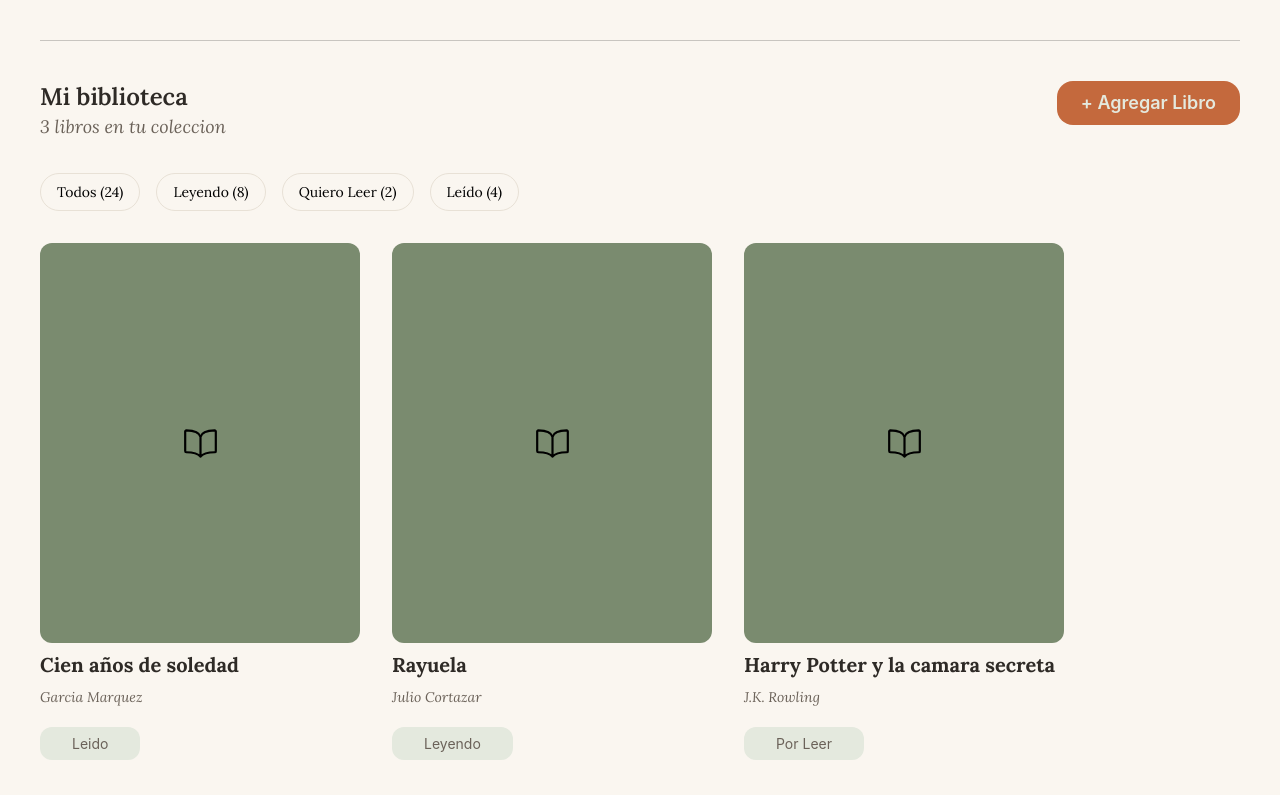
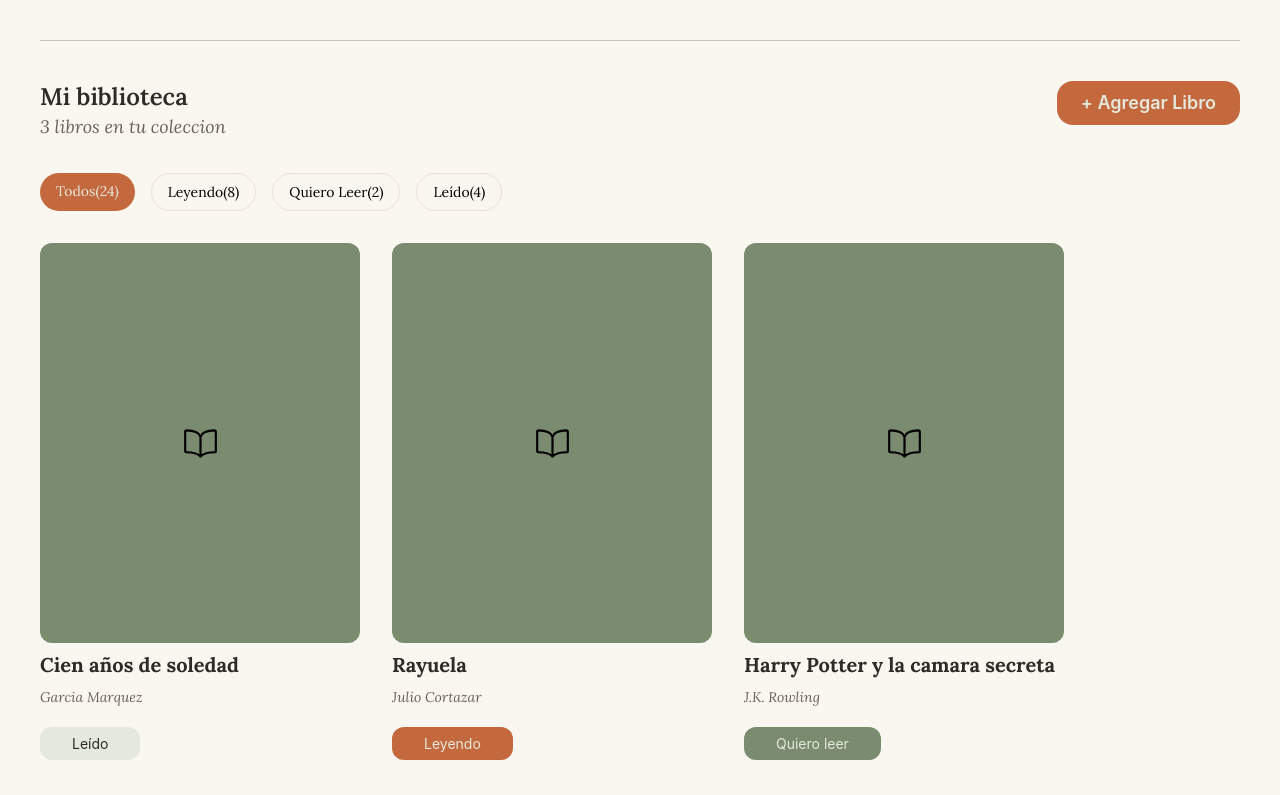
Before and after one commit to AArnedo/reading-dashboard, a React app in the folder client/frontend/: page / in a window 1280 px wide. Shown: the part 547-1342 px from the top of the page. Built offline with nearby package versions, Linux system fonts and the light colour scheme; the HTML template or start-up script is replaced by a standard one.

Commit message:
se agrego funcionalidad a los filtros con los books y tambien funcionalidad a la barra del search del Header

```diff
--- a/client/frontend/src/components/BookCard.jsx
+++ b/client/frontend/src/components/BookCard.jsx
@@ -1,8 +1,12 @@
 import React from 'react'
 import { IoBookOutline } from "react-icons/io5";
+import { bookStatus } from '../data/bookStatus';
 
 
 export const BookCard = ({ title, author,status }) => {
+
+  const statusInfo = bookStatus[status]
+
   return (
     <div className='flex flex-col gap-2'>
         <div className='w-60 md:w-80 h-80 md:h-100 flex justify-center items-center rounded-xl bg-sage'>
@@ -13,7 +17,7 @@ export const BookCard = ({ title, author,status }) => {
             <span className='text-sm text-secundario italic'>{author}</span>
         </div>
         <div className='pt-2 md:pt-4'>
-          <span className='px-8 py-2 rounded-xl bg-sage-light text-sm text-secundario'>{status}</span>
+          <span className={`px-8 py-2 rounded-xl text-sm ${statusInfo.badgeClass}`}>{statusInfo.label}</span>
         </div>
     </div>
   )
--- a/client/frontend/src/components/FilterTabs.jsx
+++ b/client/frontend/src/components/FilterTabs.jsx
@@ -1,17 +1,27 @@
 import React from 'react'
 
 const filters = [
-    { label: 'Todos', count: 24, active: true},
-    {label: 'Leyendo', count: 8, active:false},
-    {label: 'Quiero Leer', count: 2, active:false},
-    {label: 'Leído', count: 4, active:false},
+    {label: 'Todos', value: 'todos', count: 24},
+    {label: 'Leyendo', value: 'leyendo', count:8},
+    {label: 'Quiero Leer', value: 'quiero-leer', count:2},
+    {label: 'Leído', value: 'leido', count:4},
 ]
 
-export const FilterTabs = ({label, count, active}) => {
+export const FilterTabs = ({ activeFilter, onSelect }) => {
   return (
     <div className='flex justify-between md:justify-start gap-4 flex-wrap'>
         {filters.map((filter) =>(
-            <span className='rounded-full px-4 py-2 text-xs md:text-sm border-border border hover:bg-accent cursor-pointer hover:text-sage-light'>{filter.label} ({filter.count})</span>
+            <span
+            key={filter.value}
+            onClick={() => onSelect(filter.value)}
+            className={
+              filter.value === activeFilter
+              ? 'rounded-full px-4 py-2 text-xs md:text-sm bg-accent text-sage-light cursor-pointer'
+              : 'rounded-full px-4 py-2 text-xs md:text-sm border-border border cursor-pointer hover:bg-accent hover:text-sage-light'
+            }
+            >
+              {filter.label}({filter.count})
+            </span>
         ))}
     </div>
   )
--- a/client/frontend/src/components/Header.jsx
+++ b/client/frontend/src/components/Header.jsx
@@ -3,13 +3,18 @@ import { Search } from 'lucide-react';
 import { RxAvatar } from "react-icons/rx";
 
 
-export const Header = () => {
+export const Header = ({ searchQuery, onSearchChange }) => {
   return (
     <header className='flex justify-between items-center border-b border-border py-4 md:py-8'>
         <div className='text-2xl md:text-4xl text-principal font-principal font-semibold cursor-pointer'>BookTracker</div>
         <div className='hidden md:flex items-center gap-4 bg-surface border border-border w-1/3 p-2 rounded-xl'>
             <Search />
-            <input type="text" placeholder='Buscar' className='w-full h-full focus:outline-none'/>
+            <input
+            type="text"
+            placeholder='Buscar'
+            value={searchQuery}
+            onChange={(e) => onSearchChange(e.target.value)}
+            className='w-full h-full focus:outline-none'/>
         </div>
         <button className='rounded-full cursor-pointer'>
             <RxAvatar size={40} className='text-secundario'/>
--- a/client/frontend/src/components/Layout.jsx
+++ b/client/frontend/src/components/Layout.jsx
@@ -1,10 +1,10 @@
 import React from 'react'
 import { Header } from './Header'
 
-export const Layout = ({ children }) => {
+export const Layout = ({ children, searchQuery, onSearchChange }) => {
   return (
     <div className='bg-background px-10 pb-10'>
-        <Header />
+        <Header searchQuery={searchQuery} onSearchChange={onSearchChange}/>
         <main className='pt-10'>
             {children}
         </main>
--- /dev/null
+++ b/client/frontend/src/data/bookStatus.js
@@ -0,0 +1,14 @@
+export const bookStatus = {
+    'quiero-leer': {
+        label: 'Quiero leer',
+        badgeClass: 'bg-sage text-sage-light'
+    },
+    'leyendo': {
+        label: 'Leyendo',
+        badgeClass: 'bg-accent text-sage-light'
+    },
+    'leido': {
+        label: 'Leído',
+        badgeClass: 'bg-sage-light text-principal'
+    }
+}
--- a/client/frontend/src/data/books.js
+++ b/client/frontend/src/data/books.js
@@ -3,18 +3,18 @@ export const books = [
         id: 1,
         title: 'Cien años de soledad',
         author: 'Garcia Marquez',
-        status: 'Leido'
+        status: 'leido'
     },
     {
         id: 2,
         title: 'Rayuela',
         author: 'Julio Cortazar',
-        status: 'Leyendo'
+        status: 'leyendo'
     },
     {
         id: 3,
         title: 'Harry Potter y la camara secreta',
         author: 'J.K. Rowling',
-        status: 'Por Leer'
+        status: 'quiero-leer'
     },
 ]
--- a/client/frontend/src/pages/Dashboard.jsx
+++ b/client/frontend/src/pages/Dashboard.jsx
@@ -1,14 +1,28 @@
 import { Layout } from '../components/Layout'
-import React from 'react'
+import React, { useState } from 'react'
 import { StatsCards } from '../components/StatsCards'
 import { BookCard } from '../components/BookCard'
 import { FilterTabs } from '../components/FilterTabs'
 import {books} from '../data/books.js'
 
 export const Dashboard = () => {
+    const [activeFilter, setActiveFilter] = useState('todos');
+    const [searchQuery, setSearchQuery] = useState('')
+
+    const filteredBooks = books.filter((book) => {
+        const matchesStatus = activeFilter === 'todos' || book.status === activeFilter
+
+        const matchesSearch =
+        book.title.toLowerCase().includes(searchQuery.toLowerCase()) ||
+        book.author.toLowerCase().includes(searchQuery.toLowerCase())
+
+        return matchesStatus && matchesSearch
+    })
+
+
   return (
     <div>
-        <Layout>
+        <Layout searchQuery={searchQuery} onSearchChange={setSearchQuery}>
             <div>
                 <span className='text-md md:text-xl text-secundario font-principal'>Hola Agustin - esto es lo que estas leyendo...</span>
             </div>
@@ -28,10 +42,10 @@ export const Dashboard = () => {
                 </div>
             </div>
             <div className='py-8 font-principal'>
-                <FilterTabs/>
+                <FilterTabs activeFilter={activeFilter} onSelect={setActiveFilter}/>
             </div>
             <div className='flex gap-8 flex-wrap'>
-                {books.map((book) =>(
+                {filteredBooks.map((book) =>(
                     <BookCard
                         key={book.id}
                         id={book.id}
```
